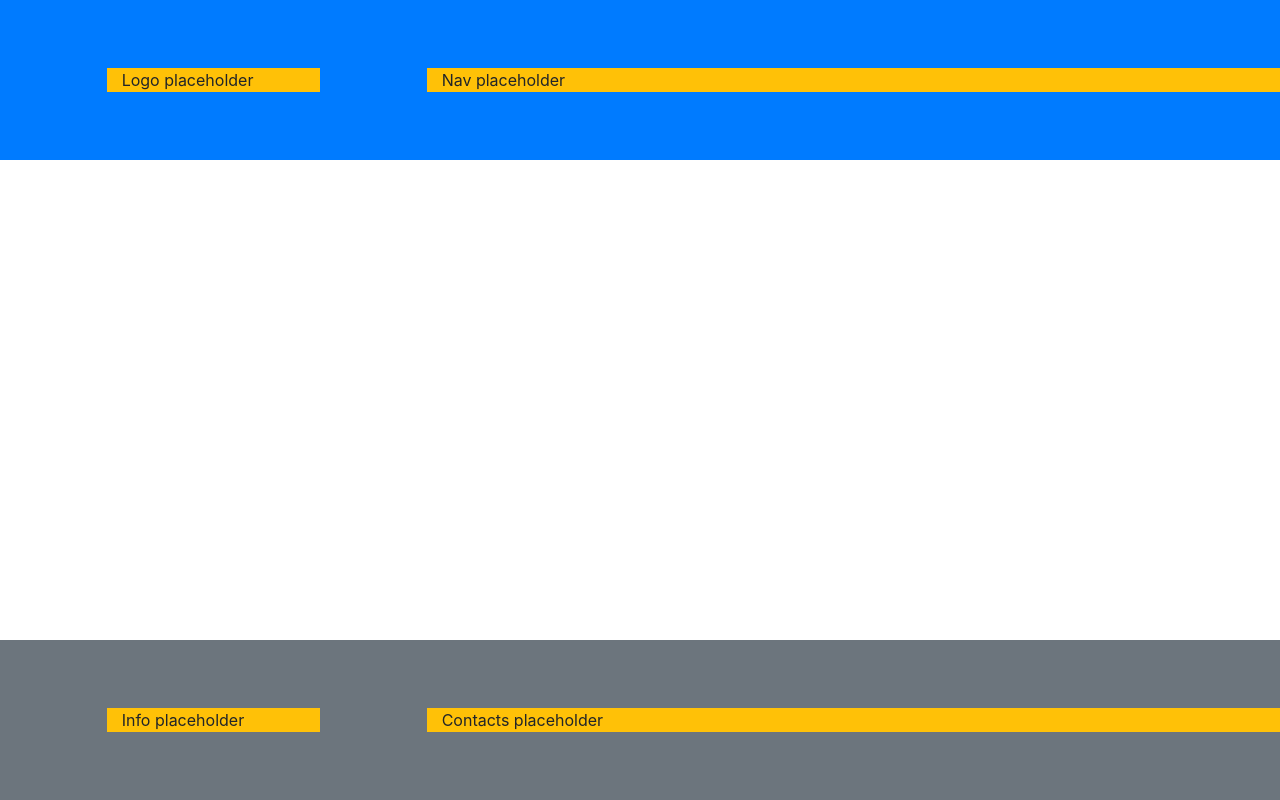
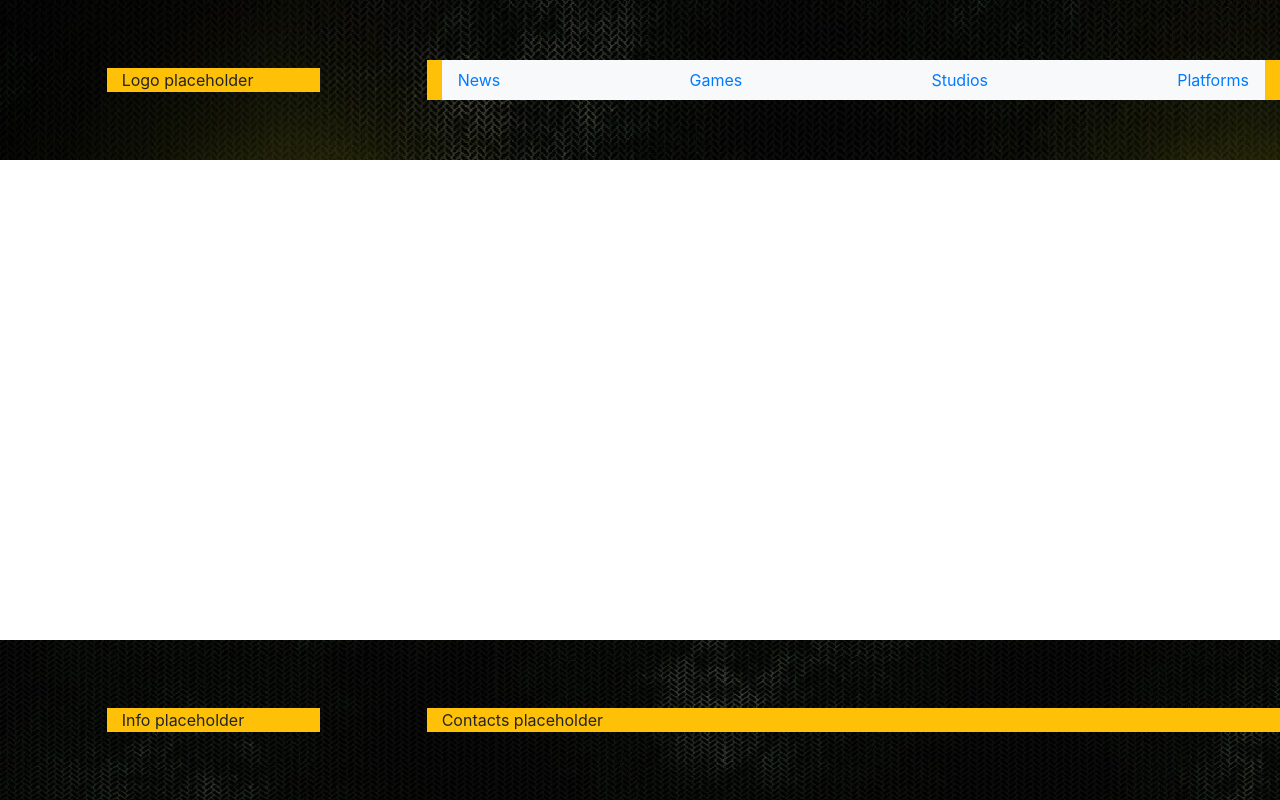
Before and after one commit to Djet78/gstaff, a Django app: page / in a window 1280 px wide. Run offline with Django 3.2, Linux system fonts and the light colour scheme; parts of the project's set-up code (start-up, migrations or seed data) failed here and were passed over; some libraries are stand-ins or nearby versions.

Commit message:
Default layout, Header navbar -> in progress

```diff
--- a/templates/layouts/default.html
+++ b/assets/templates/layouts/default.html
@@ -6,16 +6,24 @@
 
     <!-- Bootstrap 4 CSS -->
     <link rel="stylesheet" href="https://maxcdn.bootstrapcdn.com/bootstrap/4.0.0/css/bootstrap.min.css" integrity="sha384-Gn5384xqQ1aoWXA+058RXPxPg6fy4IWvTNh0E263XmFcJlSAwiGgFAW/dAiS6JXm" crossorigin="anonymous">
+    {% load static %}
 
     <title>GStaff - {% block title %}{% endblock title %}</title>
 
 </head>
 <body class="d-flex flex-column justify-content-between h-100">
 
-    <header class="container-fluid bg-primary" style="height: 10rem">
+    <header class="container-fluid" style="height: 10rem; background-image: url({% static 'images/header-bg_1680x160.png' %}">
         <div class="row align-items-center h-100">
             <div class="col-2 bg-warning offset-1">Logo placeholder</div>
-            <div class="col-8 bg-warning offset-1">Nav placeholder</div>
+            <div class="col-8 bg-warning offset-1">
+                <nav class="navbar navbar-light bg-light">
+                    <a href="{% url 'news:article_list' %}">News</a>
+                    <a href="{% url 'games:game_list' %}">Games</a>
+                    <a href="{% url 'games:studio_list' %}">Studios</a>
+                    <a href="{% url 'games:platform_list' %}">Platforms</a>
+                </nav>
+            </div>
         </div>
     </header>
 
@@ -26,7 +34,7 @@
     </div>
     {% endcomment %}
 
-    <footer class="container-fluid bg-secondary" style="height: 10rem">
+    <footer class="container-fluid" style="height: 10rem; background-image: url({% static 'images/footer-bg_1680x160.png' %}">
         <div class="row align-items-center h-100">
             <div class="col-2 bg-warning offset-1">Info placeholder</div>
             <div class="col-8 bg-warning offset-1">Contacts placeholder</div>
--- a/news/templates/news/article_list.html
+++ b/news/templates/news/article_list.html
@@ -1,8 +1,6 @@
 {% extends "layouts/default.html" %}
 
-{% block title %}
-    News
-{% endblock title%}
+{% block title %}News{% endblock title%}
 
 {% block content %}
     <div class="col">
@@ -16,7 +14,7 @@
         <div class="col">
             <h2>{{ article.title }}</h2>
             {% if article.image %}
-                <img src="{{ article.image.url }}" alt="Article image">
+                <img src="{{ article.image.url }}" alt="Article preview image">
             {% endif %}
             <p>{{ article.pub_date }}</p>
             <p><a href="{{ article.get_absolute_url }}">More</a></p>
```
Also changed, not shown: gstaff/settings.py (+9 -1 lines), assets/images/footer-bg_1680x160.png (added), assets/images/header-bg_1680x160.png (added).
